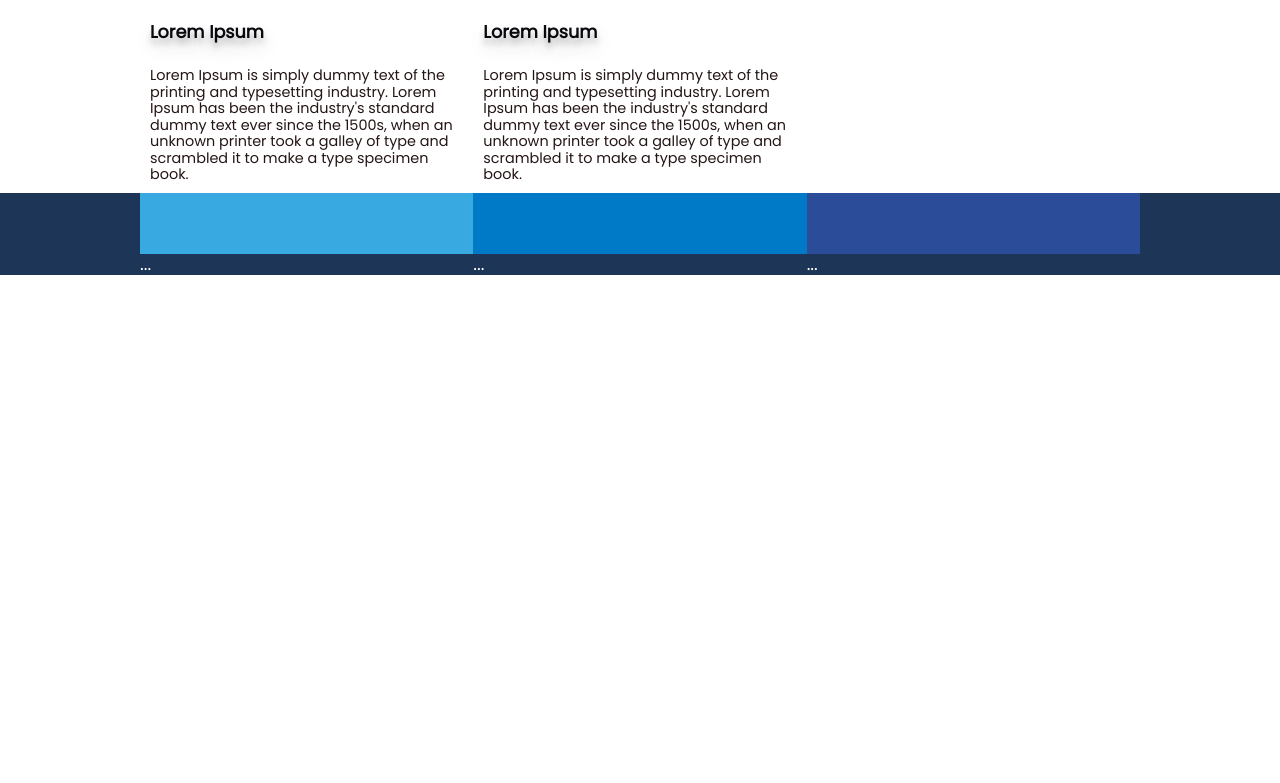
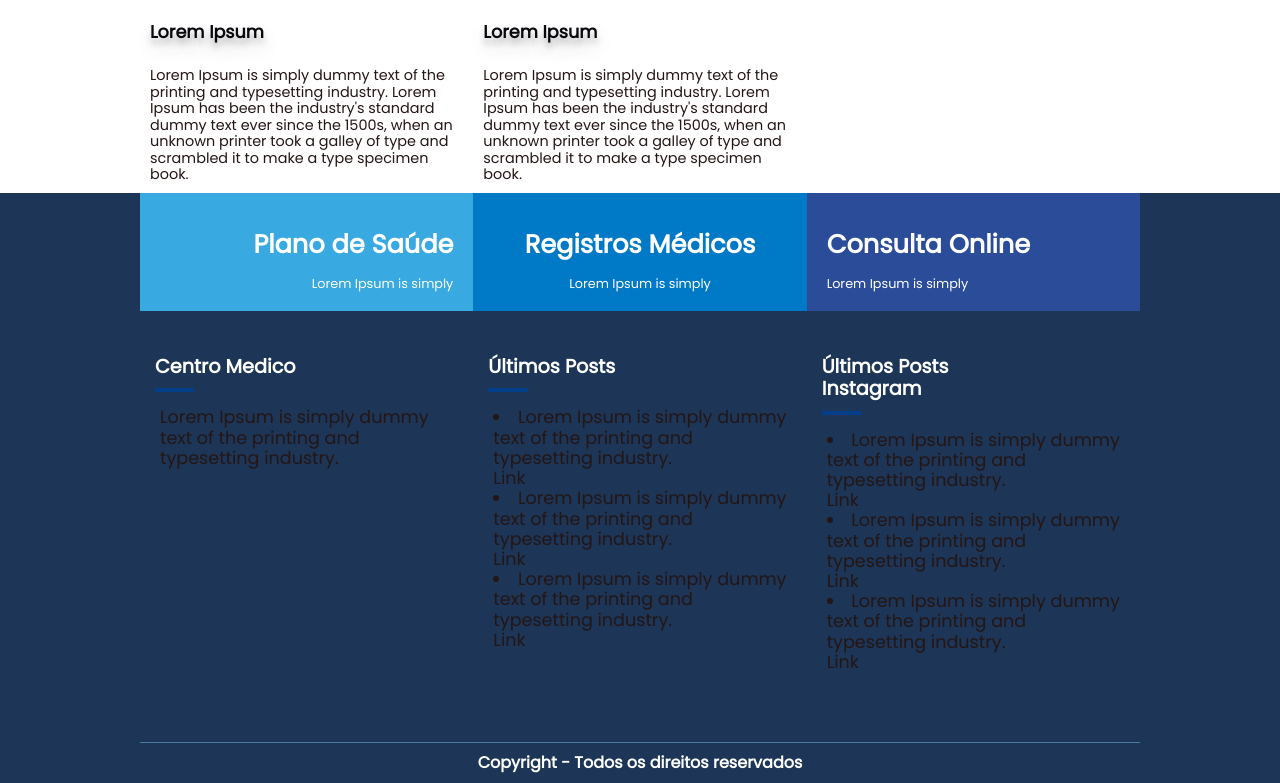
Before and after one commit to Samuraiflamesf/Medicenter-LP, a plain HTML site: page index.html in a window 1280 px wide. Shown: the part 1615-2398 px from the top of the page. Before the commit the page ends 1891 px from the top, so only its background shows below. Drawn offline with Linux system fonts and the light colour scheme.

Commit message:
28/06/2022

```diff
--- a/index.html
+++ b/index.html
@@ -47,17 +47,20 @@
             <div class="banner_options">
                 <div class="banner1">
                     <h1 class="title">Encontre especialistas</h1>
-                    <h3 class="descr">Busque por especialistas de saúde em sua região. Filtre por planos de saúde,tratamentos ou disponibilidade</h3>
+                    <h3 class="descr">Busque por especialistas de saúde em sua região. Filtre por planos de
+                        saúde,tratamentos ou disponibilidade</h3>
                     <button role="button">Leia-mais</button>
                 </div>
                 <div class="banner2">
                     <h1 class="title">Marque consultas</h1>
-                    <h3 class="descr">Escolha o profissional, dia e horário que desejar, agendando sua consulta em até dois minutos. Sem complicação.</h3>
+                    <h3 class="descr">Escolha o profissional, dia e horário que desejar, agendando sua consulta em até
+                        dois minutos. Sem complicação.</h3>
                     <button role="button">Leia-mais</button>
                 </div>
                 <div class="banner3">
                     <h1 class="title">Avalie o serviço</h1>
-                    <h3 class="descr">Após a consulta você poderá deixar sua opinião sobre o serviço. Tudo isso de forma gratuita, simples e rápida.</h3>
+                    <h3 class="descr">Após a consulta você poderá deixar sua opinião sobre o serviço. Tudo isso de forma
+                        gratuita, simples e rápida.</h3>
                     <button role="button">Leia-mais</button>
                 </div>
             </div>
@@ -85,7 +88,9 @@
                                     Consulta de enfermagem à crianças e adolescentes.
                                 </div>
                                 <div class="resume">
-                                    Lorem Ipsum is simply dummy text of the printing and typesetting industry. Lorem Ipsum has been the industry's standard dummy text ever since the 1500s, when an unknown printer took a galley of type and scrambled it to make a type specimen book.
+                                    Lorem Ipsum is simply dummy text of the printing and typesetting industry. Lorem
+                                    Ipsum has been the industry's standard dummy text ever since the 1500s, when an
+                                    unknown printer took a galley of type and scrambled it to make a type specimen book.
                                 </div>
                             </a>
                         </article>
@@ -102,7 +107,9 @@
                                     12 de Maio: Dia Internacional da Enfermagem
                                 </div>
                                 <div class="resume">
-                                    Lorem Ipsum is simply dummy text of the printing and typesetting industry. Lorem Ipsum has been the industry's standard dummy text ever since the 1500s, when an unknown printer took a galley of type and scrambled it to make a type specimen book.
+                                    Lorem Ipsum is simply dummy text of the printing and typesetting industry. Lorem
+                                    Ipsum has been the industry's standard dummy text ever since the 1500s, when an
+                                    unknown printer took a galley of type and scrambled it to make a type specimen book.
                                 </div>
                             </a>
                         </article>
@@ -119,7 +126,9 @@
                                     Lorem Ipsum
                                 </div>
                                 <div class="resume">
-                                    Lorem Ipsum is simply dummy text of the printing and typesetting industry. Lorem Ipsum has been the industry's standard dummy text ever since the 1500s, when an unknown printer took a galley of type and scrambled it to make a type specimen book.
+                                    Lorem Ipsum is simply dummy text of the printing and typesetting industry. Lorem
+                                    Ipsum has been the industry's standard dummy text ever since the 1500s, when an
+                                    unknown printer took a galley of type and scrambled it to make a type specimen book.
                                 </div>
                             </a>
                         </article>
@@ -136,7 +145,9 @@
                                     Lorem Ipsum
                                 </div>
                                 <div class="resume">
-                                    Lorem Ipsum is simply dummy text of the printing and typesetting industry. Lorem Ipsum has been the industry's standard dummy text ever since the 1500s, when an unknown printer took a galley of type and scrambled it to make a type specimen book.
+                                    Lorem Ipsum is simply dummy text of the printing and typesetting industry. Lorem
+                                    Ipsum has been the industry's standard dummy text ever since the 1500s, when an
+                                    unknown printer took a galley of type and scrambled it to make a type specimen book.
                                 </div>
                             </a>
                         </article>
@@ -167,24 +178,87 @@
         <div class="container flexColum">
             <div class="footer_menu">
                 <div class="fn1">
-                    <h1></h1>
-
+                    <a href="#"><h1>Plano de Saúde</h1></a>
+                    <a href="#">Lorem Ipsum is simply</a>
                 </div>
                 <div class="fn2">
-                    <h1></h1>
-
+                    <a href="#"><h1>Registros Médicos</h1></a>
+                        <a href="#">Lorem Ipsum is simply</a>
                 </div>
                 <div class="fn3">
-                    <h1></h1>
-
+                    <a href="#"><h1>Consulta Online</h1></a>
+                        <a href="#">Lorem Ipsum is simply</a>
                 </div>
             </div>
             <div class="footer_area">
-                <div class="footer_areaitem">...</div>
-                <div class="footer_areaitem">...</div>
-                <div class="footer_areaitem">...</div>
+                <div class="footer_areaitem">
+                    <div class="widget">
+                        <div class="widget_title">
+                            <div class="widget_title_text">Centro Medico</div>
+                            <div class="widget_title_bar"></div>
+                            <div class="text">
+                                Lorem Ipsum is simply dummy text of the printing and typesetting industry.
+                            </div>
+                        </div>
+                    </div>
+                </div>
+
+            <div class="footer_areaitem">
+                <div class="widget">
+                    <div class="widget_title">
+                        <div class="widget_title_text">Últimos Posts </div>
+                        <div class="widget_title_bar"></div>
+                        <div class="text">
+                            <li>
+                                Lorem Ipsum is simply dummy text of the printing and typesetting industry.
+                                <br>
+                                <a href="#">Link</a>
+                            </li>
+                            <li>
+                                Lorem Ipsum is simply dummy text of the printing and typesetting industry.
+                                <br>
+                                <a href="#">Link</a>
+                            </li>
+                            <li>
+                                Lorem Ipsum is simply dummy text of the printing and typesetting industry.
+                                <br>
+                                <a href="#">Link</a>
+                            </li>
+                        </div>
+                    </div>
+                </div>
+            </div>
+
+        <div class="footer_areaitem">
+            <div class="widget">
+                <div class="widget_title">
+                    <div class="widget_title_text">Últimos Posts<br>Instagram</div>
+                    <div class="widget_title_bar"></div>
+                    <div class="text">
+                        <li>
+                            Lorem Ipsum is simply dummy text of the printing and typesetting industry.
+                            <br>
+                            <a href="#">Link</a>
+                        </li>
+                        <li>
+                            Lorem Ipsum is simply dummy text of the printing and typesetting industry.
+                            <br>
+                            <a href="#">Link</a>
+                        </li>
+                        <li>
+                            Lorem Ipsum is simply dummy text of the printing and typesetting industry.
+                            <br>
+                            <a href="#">Link</a>
+                        </li>
+                    </div>
+                </div>
             </div>
         </div>
+        </div>
+        <div class="footer_copy">
+            Copyright - Todos os direitos reservados
+        </div>
+
     </footer>
 </body>
 
--- a/styles/styles.css
+++ b/styles/styles.css
@@ -11,6 +11,9 @@
 }
 *{
     font-family: poppinsregular,poppinsbold;
+}
+a{
+    text-decoration: none;
 }
 @keyframes colors {
     0%{
@@ -248,29 +251,55 @@ footer{
     display: flex;
     flex: 1;
 }
+
 .fn1, .fn2, .fn3{
     flex: 1;
     color: var(--white);
+    font-size: 0.8rem;
     padding: 20px;
 }
 .fn1{
     background-color:#39aae1 ;
+    transition: transform .3s;
+    display: flex;
+    flex-direction: column;
+    align-items: flex-end;
+
 }
 
 .fn2{
     background-color: #0079c7;
+    transition: transform .3s;
+    display: flex;
+    flex-direction: column;
+    align-items: center;
 }
 
 .fn3{
     background-color: #2b4c99;
+    transition: transform .3s;
+    display: flex;
+    flex-direction: column;
+    align-items: flex-start;
+}
+.fn1:hover{
+    transform: scale(1.1);
+}
+.fn2:hover{
+    transform: scale(1.1);
+}
+.fn3:hover{
+    transform: scale(1.1);
 }
 .footer_area{
  display: flex;
 }
 .footer_areaitem{
-    color: var(--white);
+    display: flex;
     flex: 1;
     font-size: 1.1rem;
+    color: var(--white);
+    padding: 15px;
 }
 .flexColum{
     flex-direction: column;
@@ -278,3 +307,30 @@ footer{
 .thumbnail img{
     border-radius: 4% 0;
 }
+footer .widget_title_text{
+    color: var(--white);
+}
+.footer_copy{
+    border-top: 1px solid var(--color6) ;
+    font-weight: 600;
+    height: 40px;
+    line-height: 40px;
+    color: var(--white);
+    margin-top: 30px;
+    display: flex;
+    justify-content: center;
+
+
+}
+footer .text{
+color:var(--color2) ;
+margin-top: 10px;
+padding: 5px;
+}
+.text a{
+    text-decoration: none;
+    color: var(--color2);
+}
+.footer_menu a{
+    color: var(--white);
+}
```
